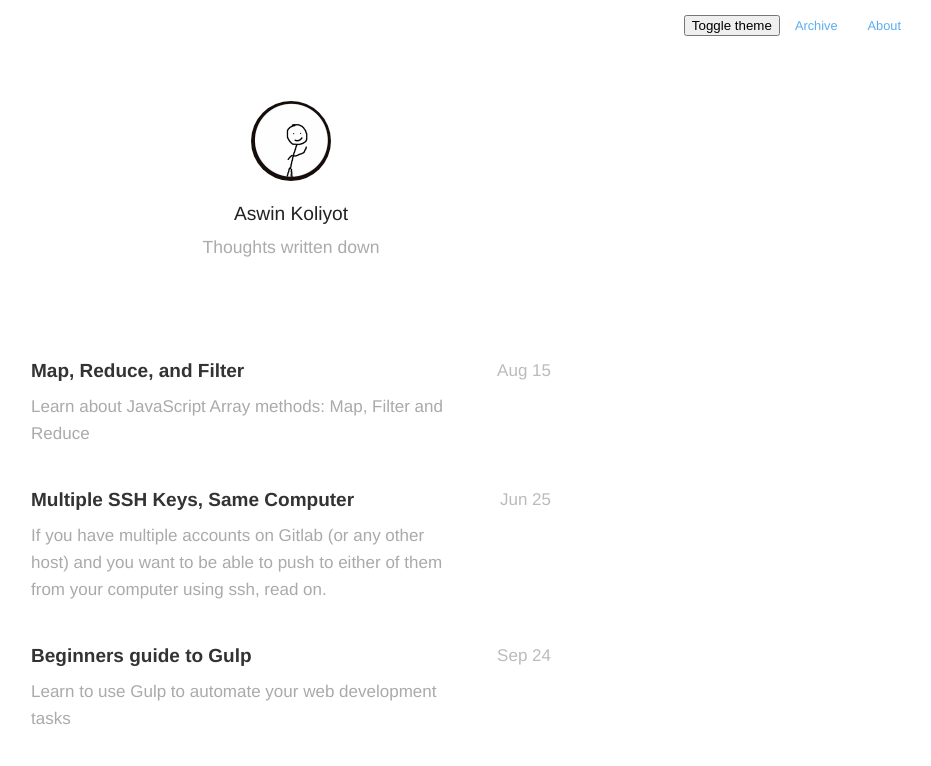
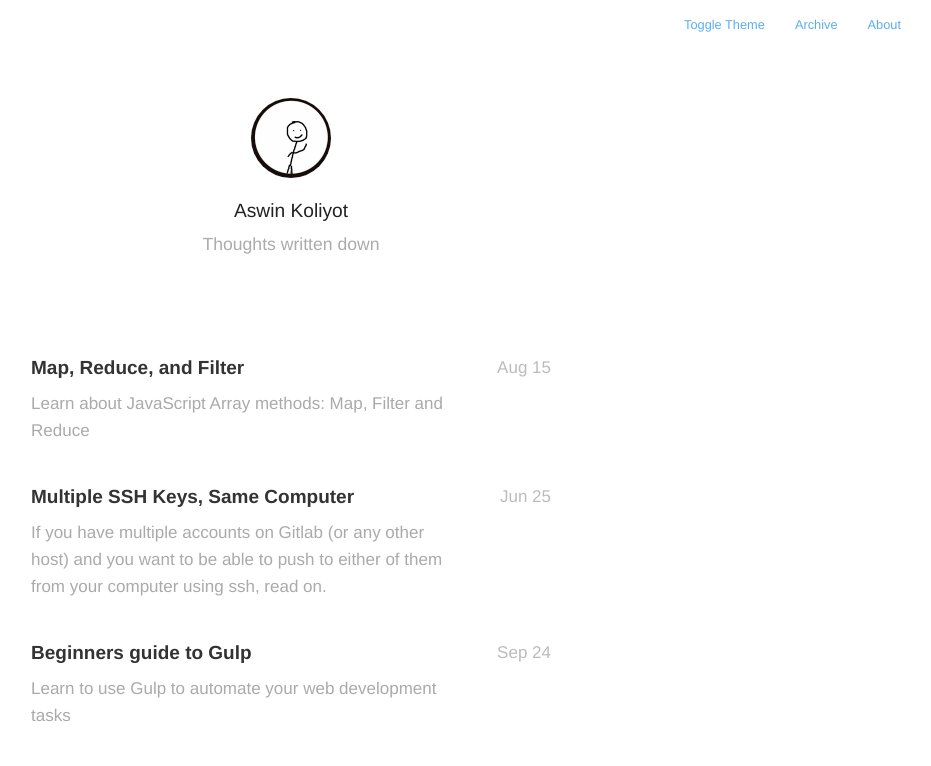
Before and after one commit to akoliyot/aswinkoliyot.com, a Gatsby site: page / in a window 1280 px wide. Shown: the top 766 px of the page, without its empty margins (349-1280 px from the left). Built offline with nearby package versions, Linux system fonts and the light colour scheme; Gatsby itself is replaced by a stand-in of ours; some packages are replaced by stand-ins of ours.

Commit message:
Style the toggle theme button

```diff
--- a/src/components/Header.tsx
+++ b/src/components/Header.tsx
@@ -25,7 +25,9 @@ export const Header = ({ siteTitle }) => {
       <header>
         {siteTitle}
         <nav className="main-nav">
-          <button onClick={toggleTheme}>Toggle theme</button>
+          <Link mode="default" onClick={toggleTheme} to="#">
+            Toggle Theme
+          </Link>
           <Link to="/blog">Archive</Link>
           <Link to="/about">About</Link>
         </nav>
--- a/src/components/Link.tsx
+++ b/src/components/Link.tsx
@@ -1,6 +1,14 @@
 import React, { ReactNode } from "react";
 import styled from "styled-components";
 import { Link as GatsbyLink } from "gatsby";
+
+type Mode = "gatsby" | "default";
+
+interface Props {
+  mode?: Mode;
+  onClick?: () => void;
+  to: string;
+}
 
 const StyledLink = styled.span`
   padding: 10px 15px;
@@ -16,10 +24,26 @@ const StyledLink = styled.span`
   }
 `;
 
-export const Link = ({ to, children }) => {
-  return (
-    <StyledLink>
-      <GatsbyLink to={to}>{children}</GatsbyLink>
-    </StyledLink>
-  );
+export const Link: React.FC<Props> = ({
+  mode = "gatsby",
+  onClick,
+  to,
+  children
+}) => {
+  switch (mode) {
+    case "gatsby":
+      return (
+        <StyledLink>
+          <GatsbyLink to={to}>{children}</GatsbyLink>
+        </StyledLink>
+      );
+    case "default":
+      return (
+        <StyledLink>
+          <a href={to} onClick={onClick}>
+            {children}
+          </a>
+        </StyledLink>
+      );
+  }
 };
```
